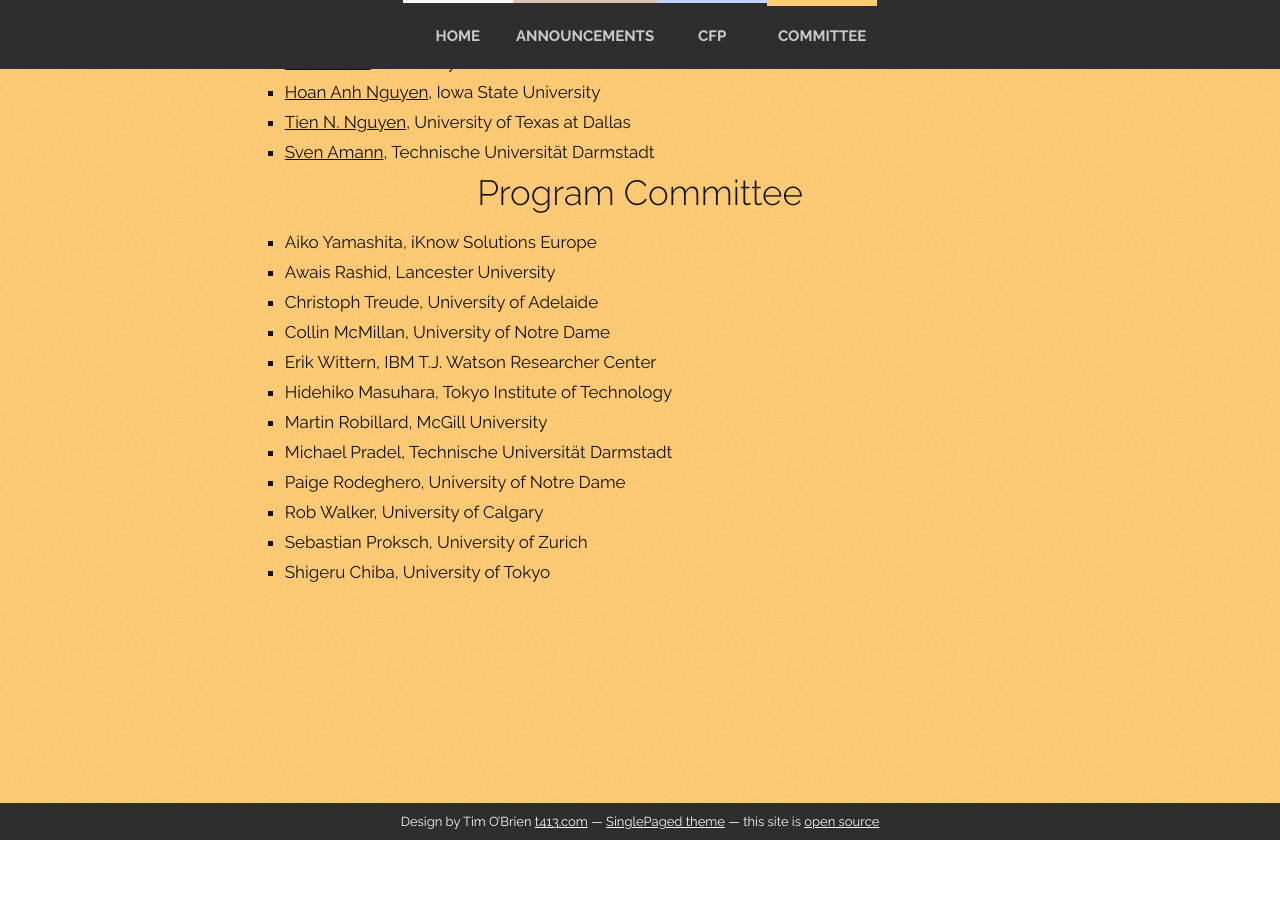
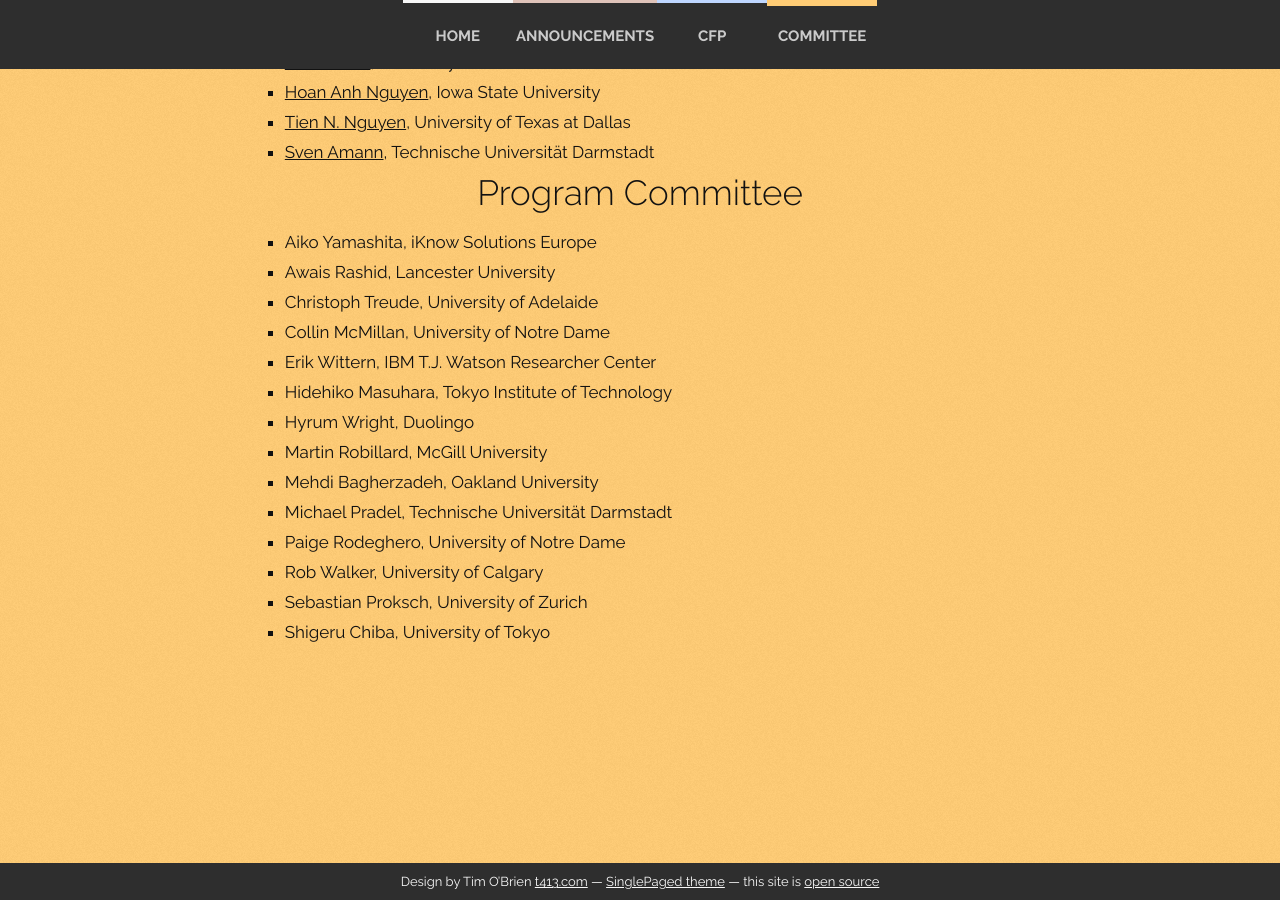
Before and after one commit to w-api/w-api.github.io, a Jekyll site: the page built from index.html, in a window 1280 px wide and 900 px high, scrolled down 3724 px. Built offline with Jekyll 4.4.1, drawn with Linux system fonts in a browser that asks for light colours; nearby versions of some CDN libraries; comment, search, counter and statistics services are not loaded; before the commit the page ends 4564 px from its top, so only the background shows below that.

Commit message:
Add new PC members.

```diff
--- a/_posts/2018-01-05-org.md
+++ b/_posts/2018-01-05-org.md
@@ -28,7 +28,9 @@ fa-icon: comments-o
 * Collin McMillan, University of Notre Dame
 * Erik Wittern, IBM T.J. Watson Researcher Center
 * Hidehiko Masuhara, Tokyo Institute of Technology
+* Hyrum Wright, Duolingo
 * Martin Robillard, McGill University
+* Mehdi Bagherzadeh, Oakland University
 * Michael Pradel, Technische Universität Darmstadt
 * Paige Rodeghero, University of Notre Dame
 * Rob Walker, University of Calgary
```
